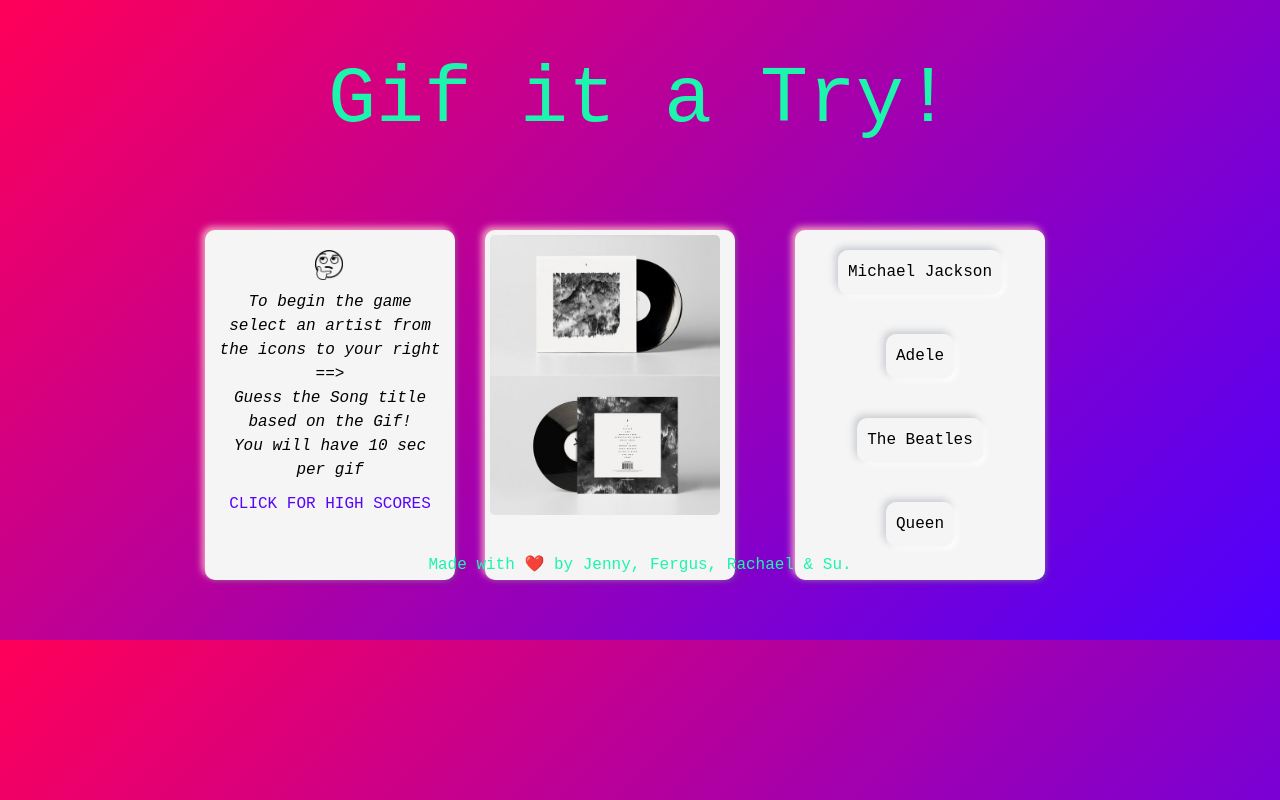
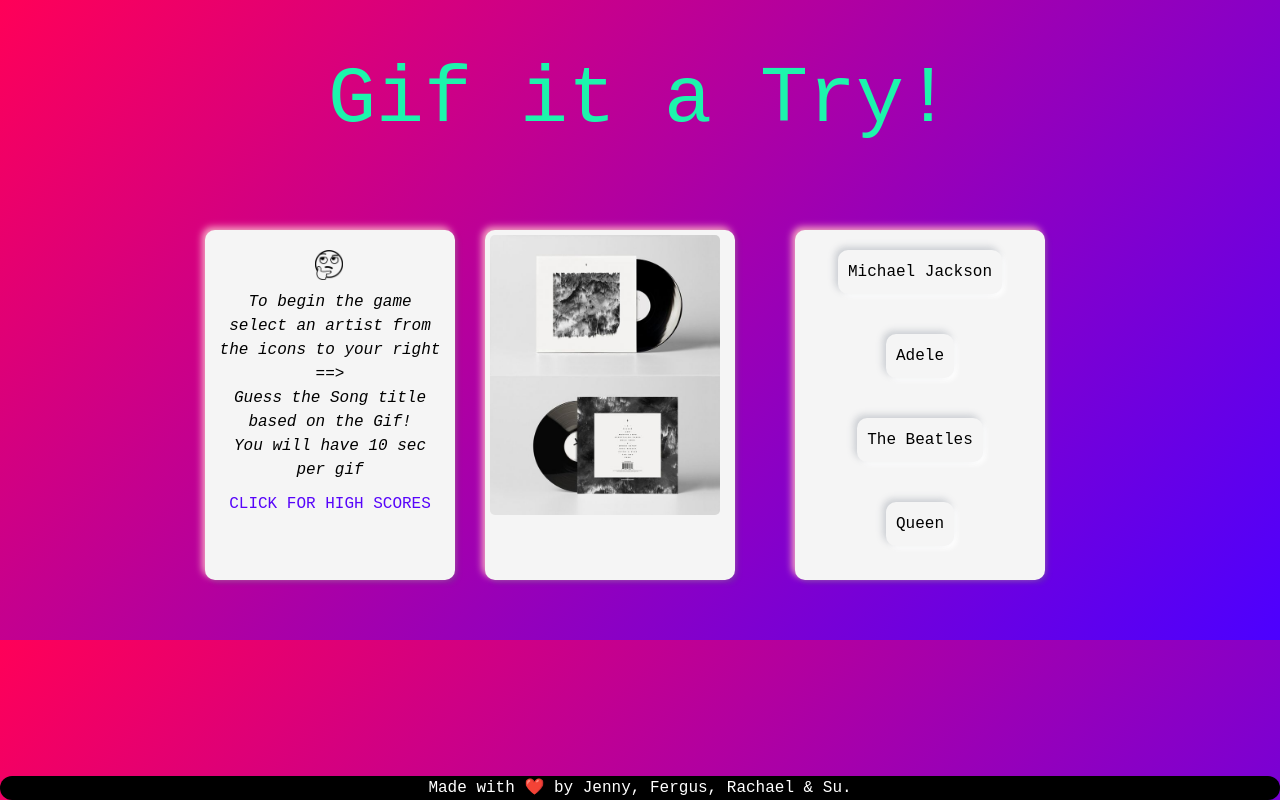
Before and after one commit to jnaoroji/gif_it_a_try_interactive_front_end_application, a plain HTML site: page index.html in a window 1280 px wide. Drawn offline with nearby package versions, Linux system fonts and the light colour scheme; a script that the page names is missing.

Commit message:
Fixed Footer Styling

```diff
--- a/assets/css/style.css
+++ b/assets/css/style.css
@@ -131,10 +131,15 @@
   }
 
   .footer {
-    display: flex;
-    position:absolute;
-    margin-top: 25%;
-    color:rgb(28, 245, 172);
+  position: fixed;
+  left: 0;
+  bottom: 0;
+  width: 100%;
+  background-color: rgb(0, 0, 0);
+  color: white;
+  text-align: center;
+  border-radius: 25px;
+
   }
 
     /* Mobile devices */
```
